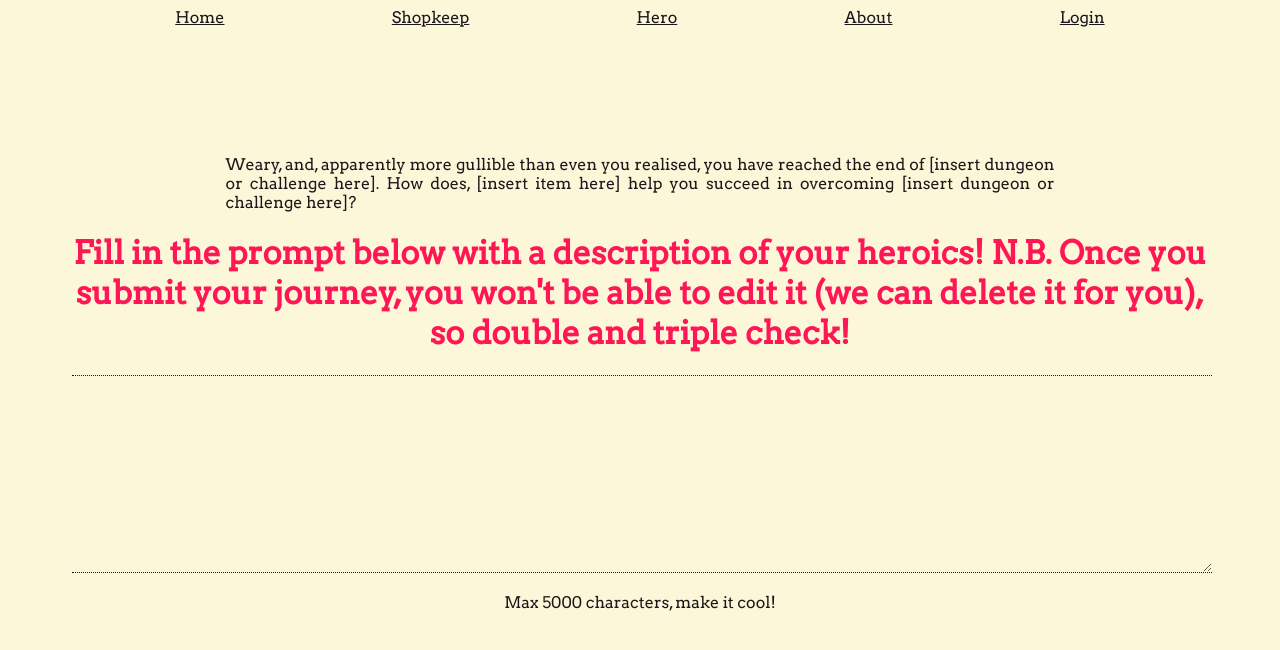
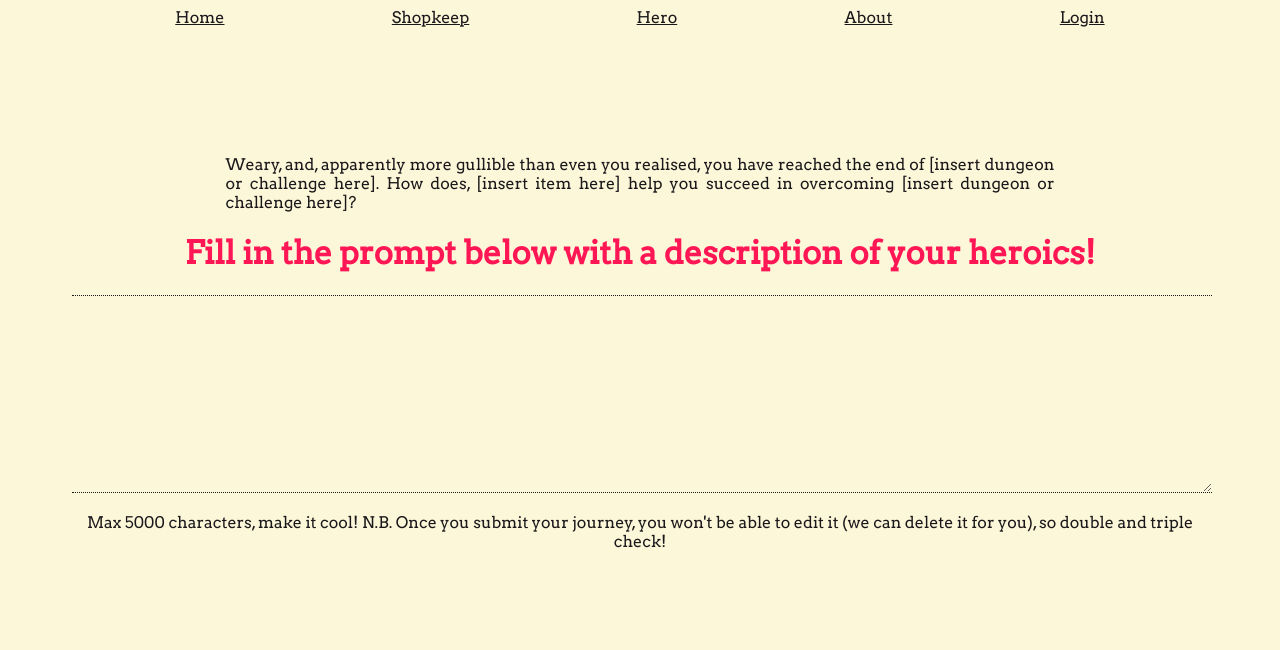
Before and after one commit to Squalm/ShopkeepAndHeroes, a website: page heros-journey/index.html in a window 1280 px wide. Drawn offline with nearby package versions, Linux system fonts and the light colour scheme.

Commit message:
move n.b.

```diff
--- a/heros-journey/index.html
+++ b/heros-journey/index.html
@@ -21,11 +21,11 @@
     <div id="heroPrompt">
 
       <p id="heroText">Weary, and, apparently more gullible than even you realised, you have reached the end of [insert dungeon or challenge here]. How does, [insert item here] help you succeed in overcoming [insert dungeon or challenge here]?</p>
-      <h1 id="heroTitle">Fill in the prompt below with a description of your heroics! N.B. Once you submit your journey, you won't be able to edit it (we can delete it for you), so double and triple check!</h1>
+      <h1 id="heroTitle">Fill in the prompt below with a description of your heroics!</h1>
 
       <textarea type="text" maxlength="5000" id="heroInput" wrap="soft"></textarea>
 
-      <p id="heroInputLimits">Max 5000 characters, make it cool!</p>
+      <p id="heroInputLimits">Max 5000 characters, make it cool! N.B. Once you submit your journey, you won't be able to edit it (we can delete it for you), so double and triple check!</p>
 
     </div>
 
```
